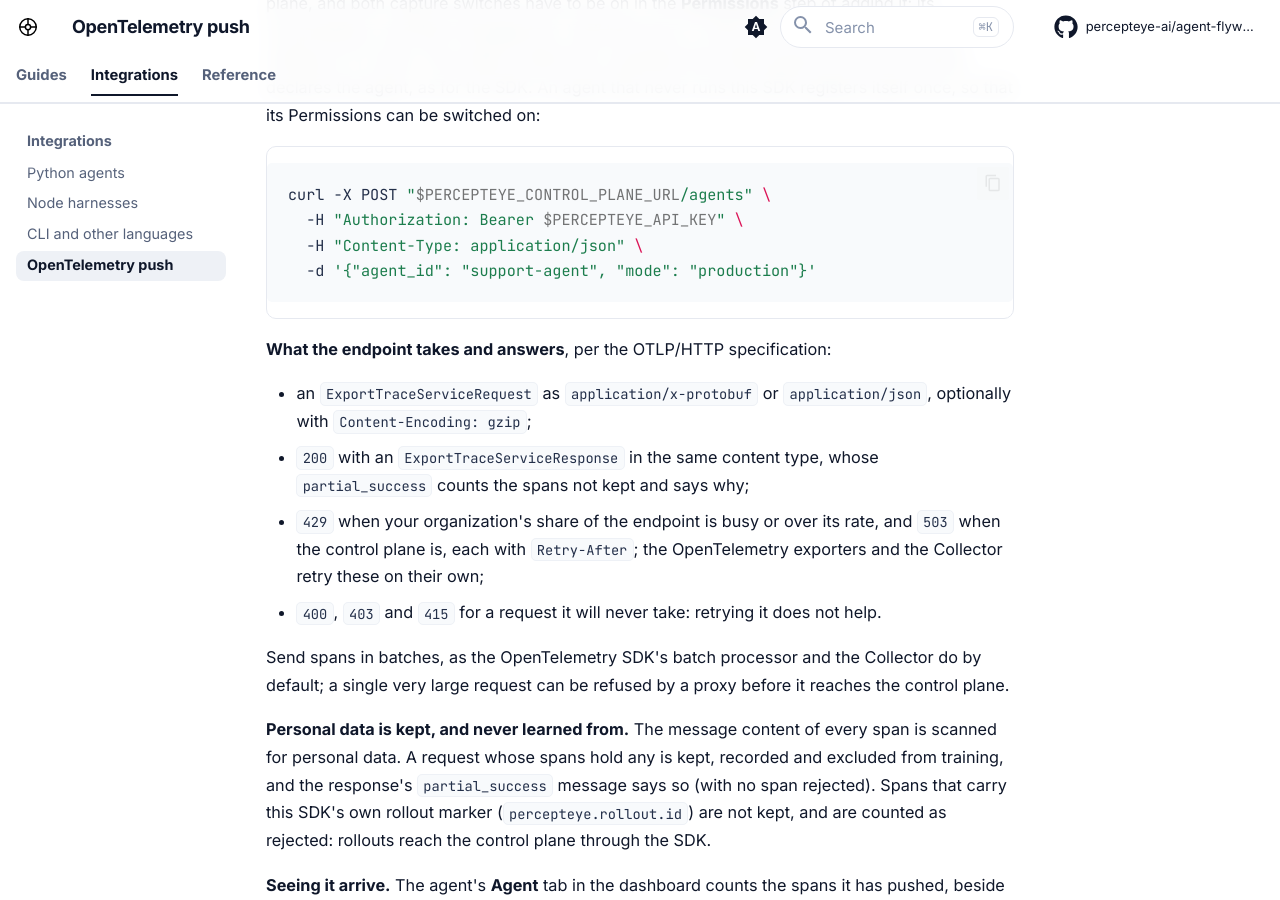
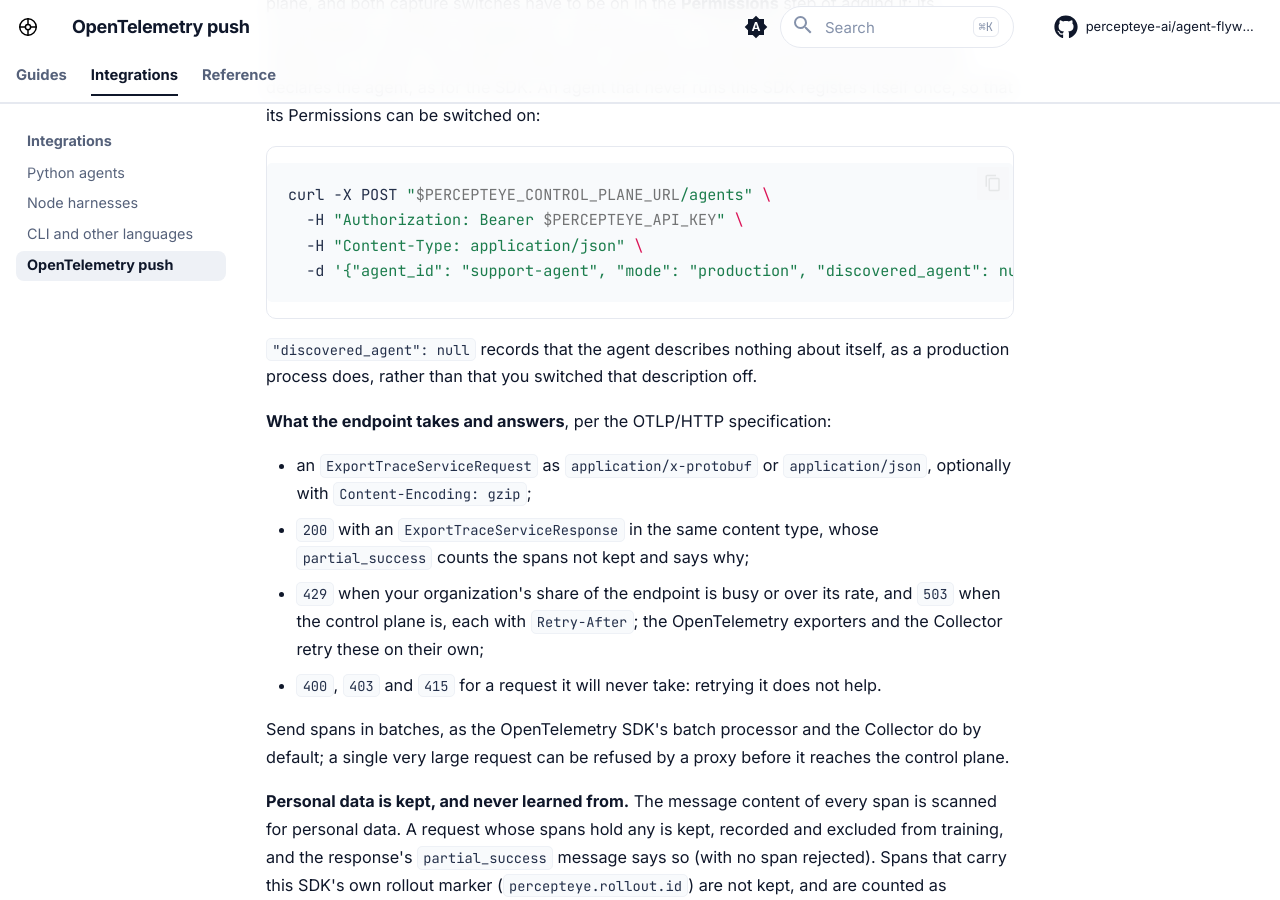
Before and after one commit to percepteye-ai/agent-flywheel, an MkDocs documentation site: the page built from website/docs/otlp.md, in a window 1280 px wide and 900 px high, scrolled down 1650 px. Built offline with MkDocs 1.6.1 and Material for MkDocs 9.7.7, drawn with Linux system fonts in a browser that asks for light colours; comment, search, counter and statistics services are not loaded.

Commit message:
The OpenTelemetry push docs register an agent that never runs this SDK with "discovered_agent": null, so its row records that it describes nothing about itself (as a production process does) rather than an introspection opt-out nobody made.
Found walking the dashboard against a local control plane: the registration
the docs showed ({"agent_id", "mode": "production"}) leaves discovered_agent
out, which the control plane records as "introspection is switched off for
this agent" -- an opt-out the customer never chose, shown on the agent's
page. With null, a new row records "not described", the same state a
production attach() registration leaves. Same wording in the Python README,
the docs site page and the Node README.

Co-Authored-By: Claude Opus 5.5 <noreply@anthropic.com>

````diff
--- a/website/docs/otlp.md
+++ b/website/docs/otlp.md
@@ -40,8 +40,10 @@ service:
 curl -X POST "$PERCEPTEYE_CONTROL_PLANE_URL/agents" \
   -H "Authorization: Bearer $PERCEPTEYE_API_KEY" \
   -H "Content-Type: application/json" \
-  -d '{"agent_id": "support-agent", "mode": "production"}'
+  -d '{"agent_id": "support-agent", "mode": "production", "discovered_agent": null}'
 ```
+
+`"discovered_agent": null` records that the agent describes nothing about itself, as a production process does, rather than that you switched that description off.
 
 **What the endpoint takes and answers**, per the OTLP/HTTP specification:
 
````
Also changed, not shown: README.md.
